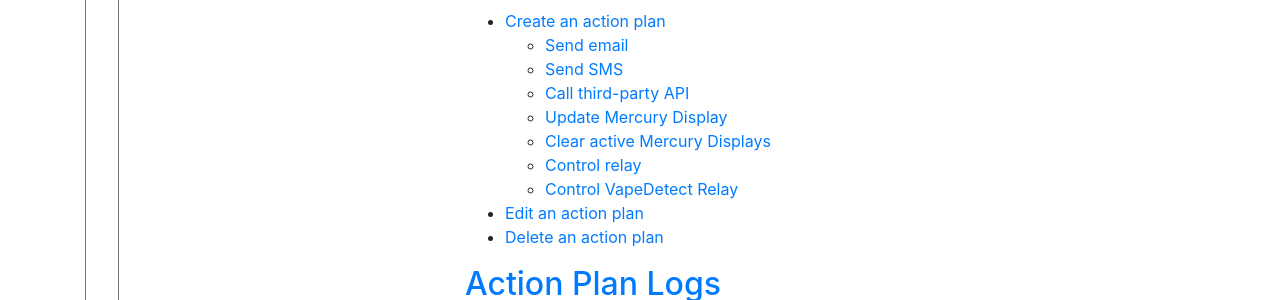
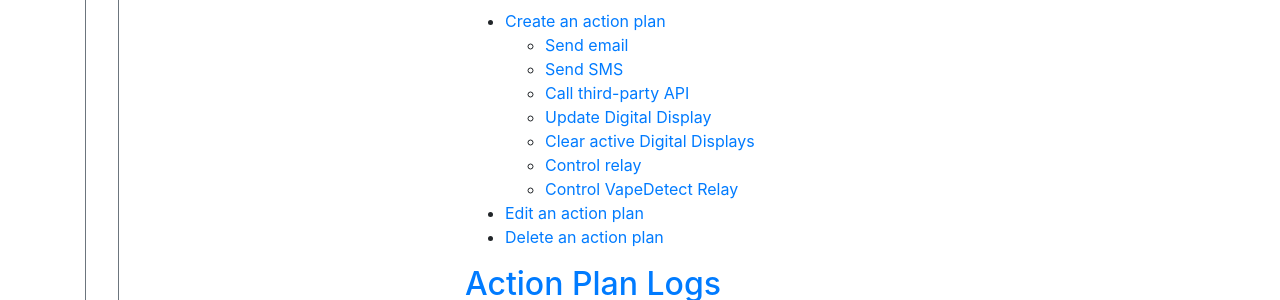
Before and after one commit to NrsSystems/docs, a Jekyll site: the page built from vape-detect/index.md, in a window 1280 px wide. Shown: the part 902-1202 px from the top of the page. Built offline with Jekyll 4.4.1, drawn with Linux system fonts in a browser that asks for light colours; our own code applies the rules of GitHub Pages for plain Markdown files.

Commit message:
Mercury -> Digital Display

```diff
--- a/_data/navigation/general_ops.yml
+++ b/_data/navigation/general_ops.yml
@@ -38,9 +38,9 @@
         - name: Call third-party API
           href: action-plans#call-third-party-api
         - name: Update Display
-          href: action-plans#update-mercury-display
+          href: action-plans#update-digital-display
         - name: Clear active Displays
-          href: action-plans#clear-active-mercury-displays
+          href: action-plans#clear-active-digital-displays
         - name: Control relay
           href: action-plans#control-relay
         - name: Control VapeDetect Relay
--- a/vape-detect/index.md
+++ b/vape-detect/index.md
@@ -25,8 +25,8 @@ For general information about the XSPONSE service and website, see the [Service
   - [Send email](../general-ops/action-plans.md#send-email)
   - [Send SMS](../general-ops/action-plans.md#send-sms)
   - [Call third-party API](../general-ops/action-plans.md#call-third-party-api)
-  - [Update Mercury Display](../general-ops/action-plans.md#update-mercury-display)
-  - [Clear active Mercury Displays](../general-ops/action-plans.md#clear-active-mercury-displays)
+  - [Update Digital Display](../general-ops/action-plans.md#update-digital-display)
+  - [Clear active Digital Displays](../general-ops/action-plans.md#clear-active-digital-displays)
   - [Control relay](../general-ops/action-plans.md#control-relay)
   - [Control VapeDetect Relay](../general-ops/action-plans.md#control-vapedetect-relay)
 - [Edit an action plan](../general-ops/action-plans.md#edit-an-action-plan)
```
Also changed, not shown: digital-displays/readme.md (+1 -1 lines), general-ops/action-plans.md (+1 -1 lines), general-ops/index.md (+2 -2 lines).
